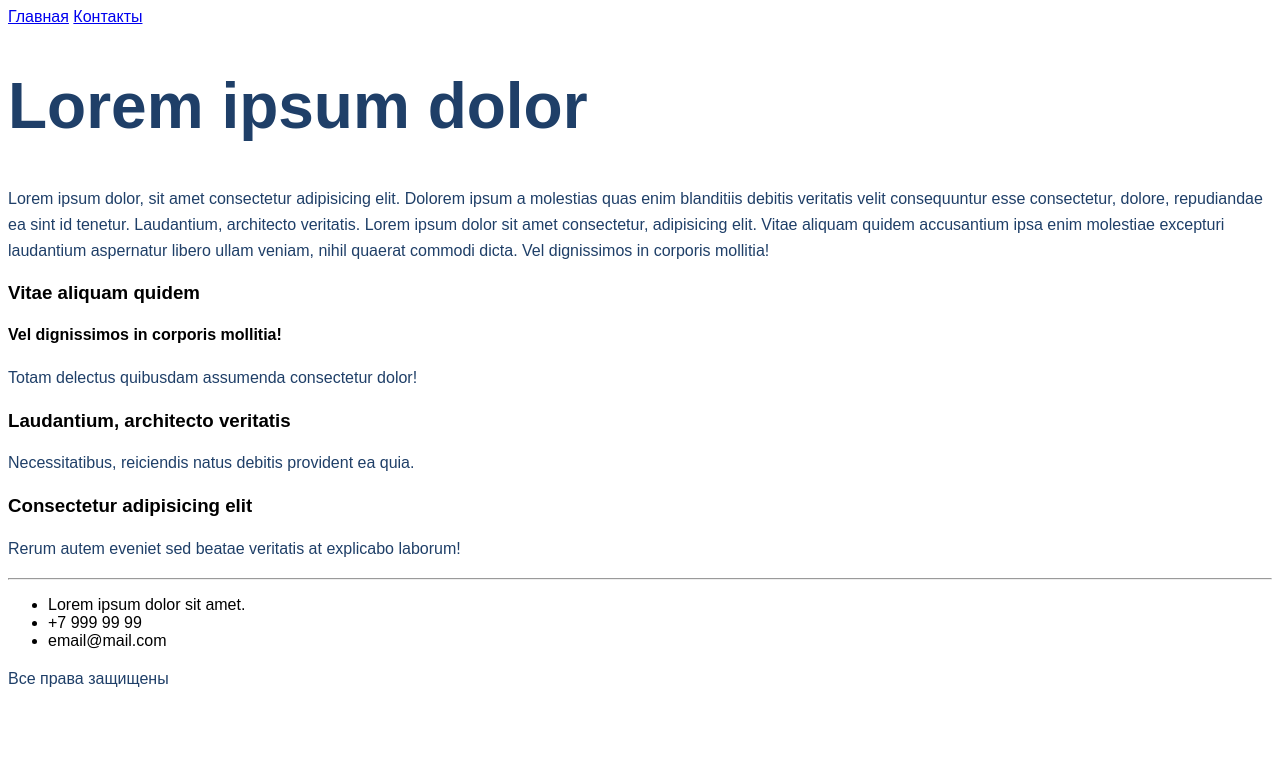
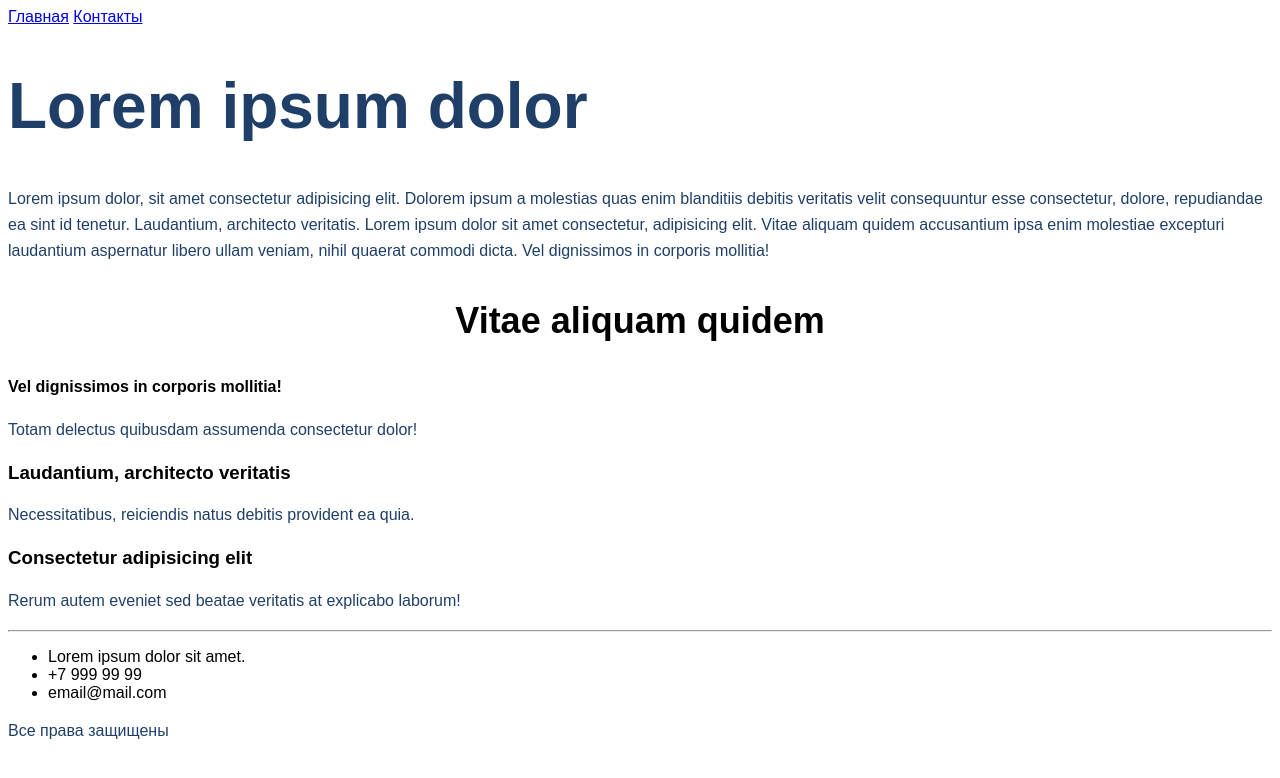
Before and after one commit to Sla-als/htmlcss, a plain HTML site: page lesson-3/index.html in a window 1280 px wide. Drawn offline with Linux system fonts and the light colour scheme.

Commit message:
lesson 03 fix

```diff
--- a/lesson-3/index.html
+++ b/lesson-3/index.html
@@ -27,7 +27,7 @@
             corporis mollitia!</p>
     </div>
     <div>
-        <h3>Vitae aliquam quidem</h3>
+        <h3 class="header-3">Vitae aliquam quidem</h3>
         <h4>Vel dignissimos in corporis mollitia!</h4>
         <p>Totam delectus quibusdam assumenda consectetur dolor!</p>
         <h3>Laudantium, architecto veritatis</h3>
```
Also changed, not shown: lesson-2/index.html (+1 -1 lines).
